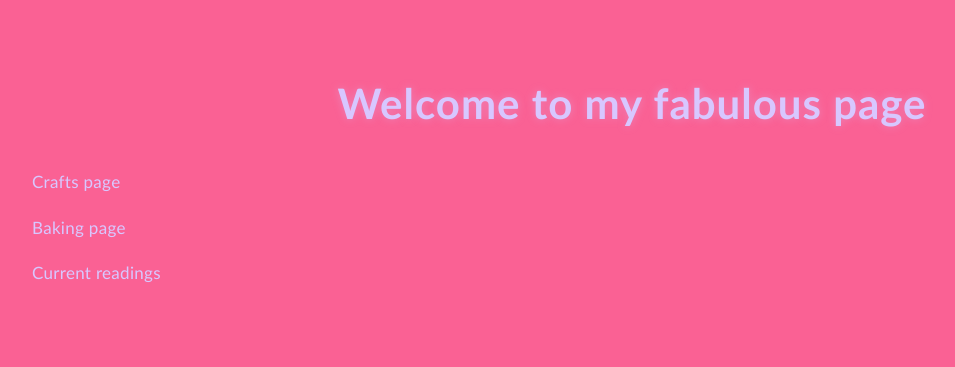
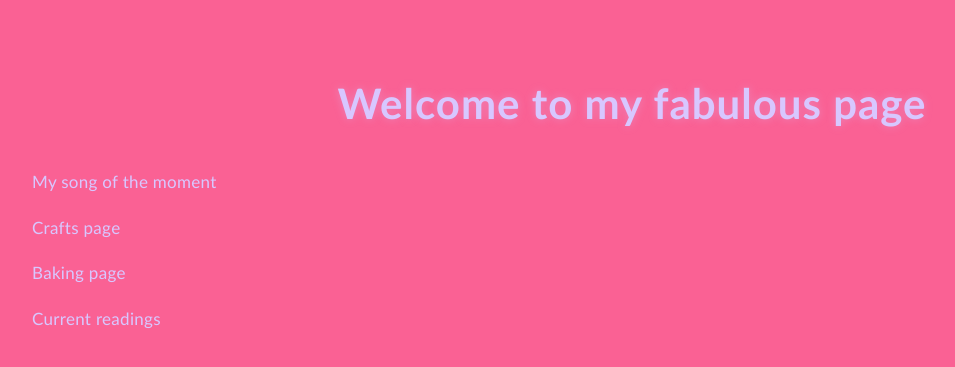
Before and after one commit to Enora-7/Blog, a Jekyll site: the page built from index.md, in a window 1280 px wide. Shown: the top 367 px of the page, without its empty margins (8-963 px from the left). Built offline with Jekyll 4.4.1, drawn with Linux system fonts in a browser that asks for light colours.

Commit message:
Add link to song of the moment in index.md

```diff
--- a/index.md
+++ b/index.md
@@ -6,6 +6,8 @@ title: Home
 
 <h1 align="center">Welcome to my fabulous page</h1>
 
+[My song of the moment](https://www.youtube.com/watch?v=lIxQe1R5hs0)
+
 [Crafts page](./crafts)
 
 [Baking page](./baking)
```
